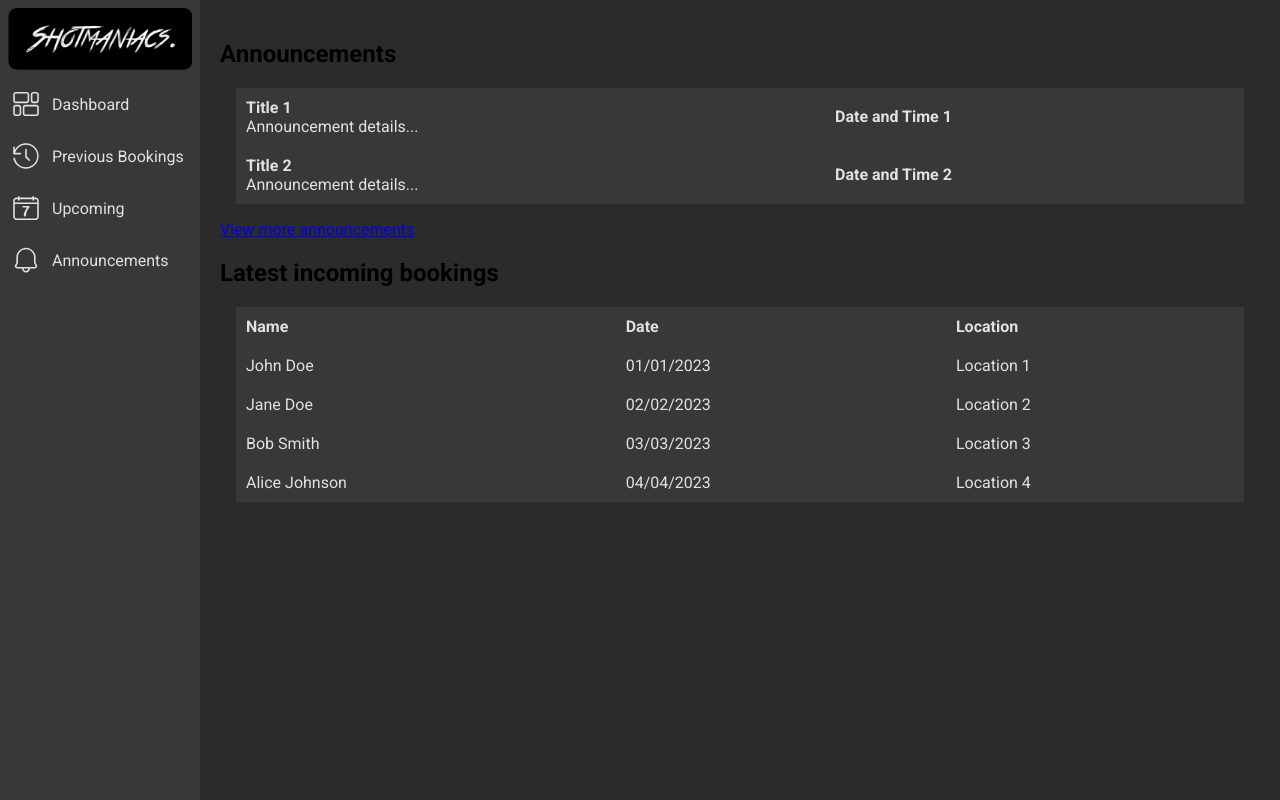
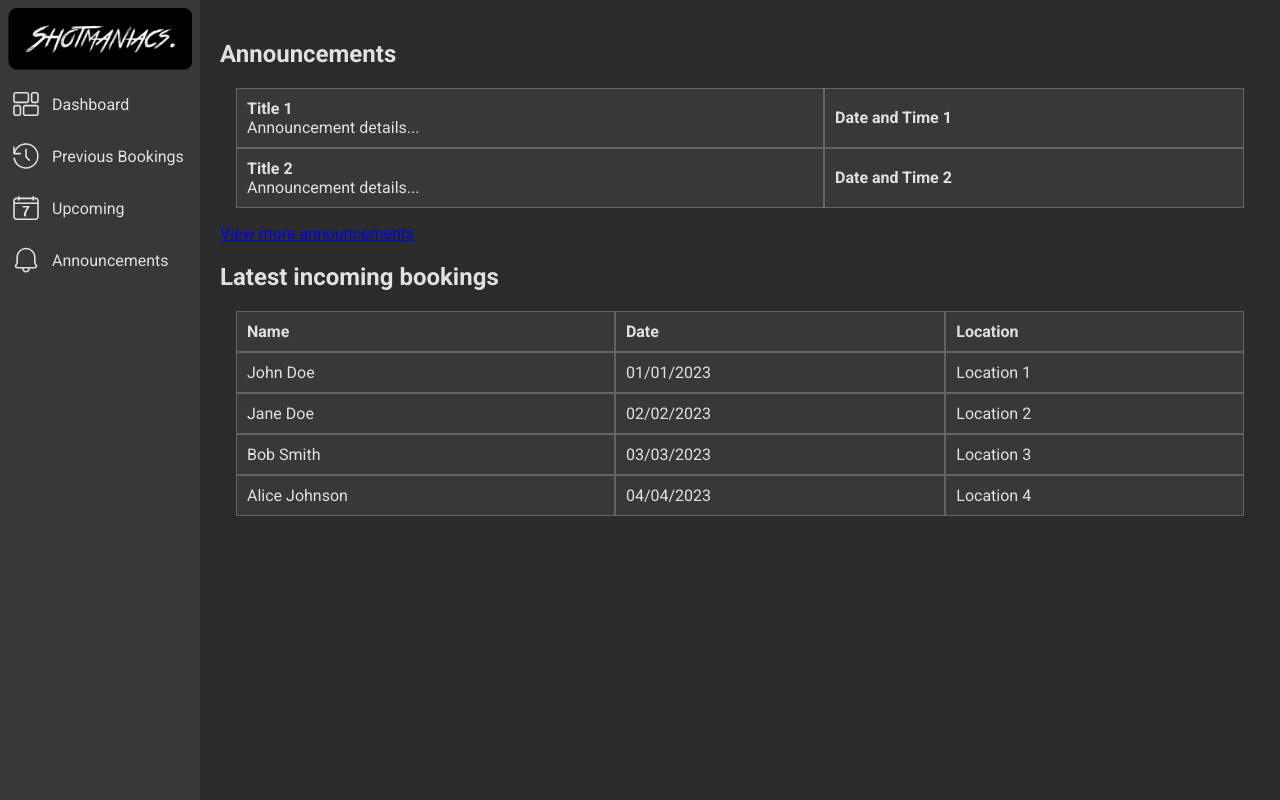
Before and after one commit to Xbz-24/shotmaniacs6, a PHP site: page /dashboard.html in a window 1280 px wide. Run offline with PHP 8.4, Linux system fonts and the light colour scheme.

Commit message:
dasboard con bordes

```diff
--- a/css/style.css
+++ b/css/style.css
@@ -2,6 +2,7 @@
 
 body {
     font-family: 'Roboto', sans-serif;
+    color: #e1e1e1;
     display: flex;
     margin: 0;
     height: 100vh;
@@ -86,4 +87,13 @@ table tr {
 table th, table td {
     padding: 10px;
     text-align: left;
+    border: 1px solid #646464; /* Agrega esta línea */
 }
+
+.bookings table tr {
+    border-bottom: 1px solid #646464;
+}
+
+.bookings table tr:last-child {
+    border-bottom: 1px solid #ff0000;
+}
--- a/dashboard.html
+++ b/dashboard.html
@@ -53,7 +53,7 @@
             </table>
             <a href="#" align="right">View more announcements</a>
         </section>
-        <section>
+        <section class="bookings">
             <h1>Latest incoming bookings</h1>
             <table>
                 <tr>
```
